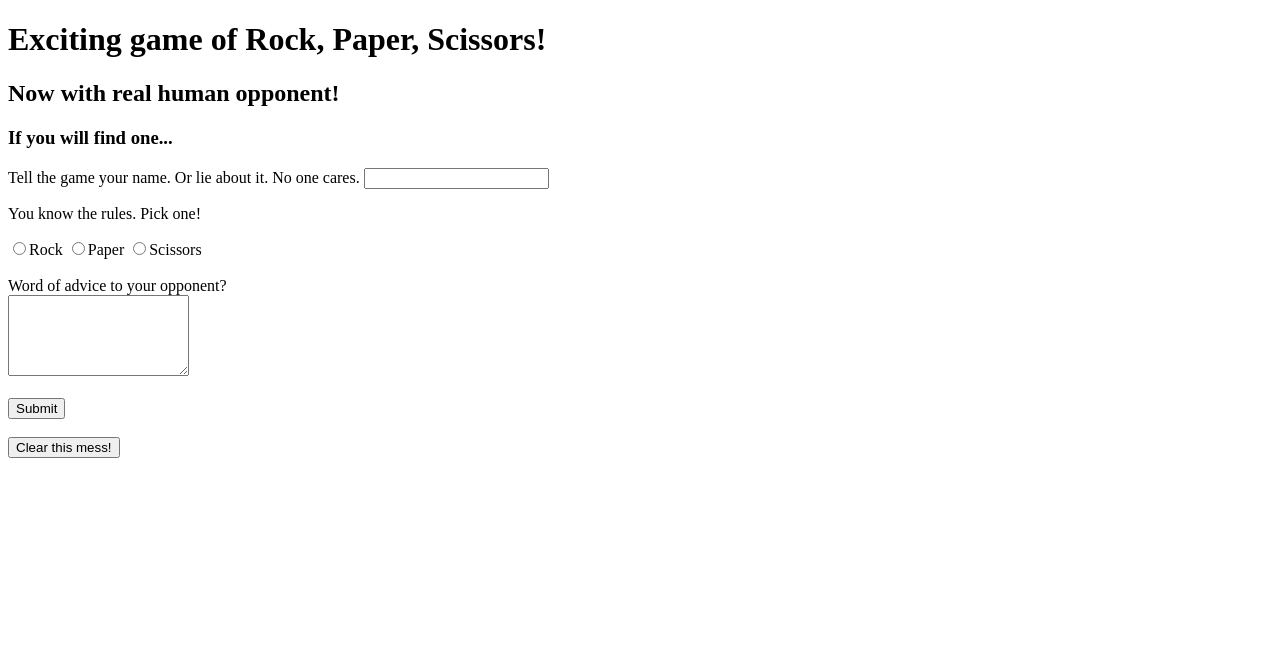
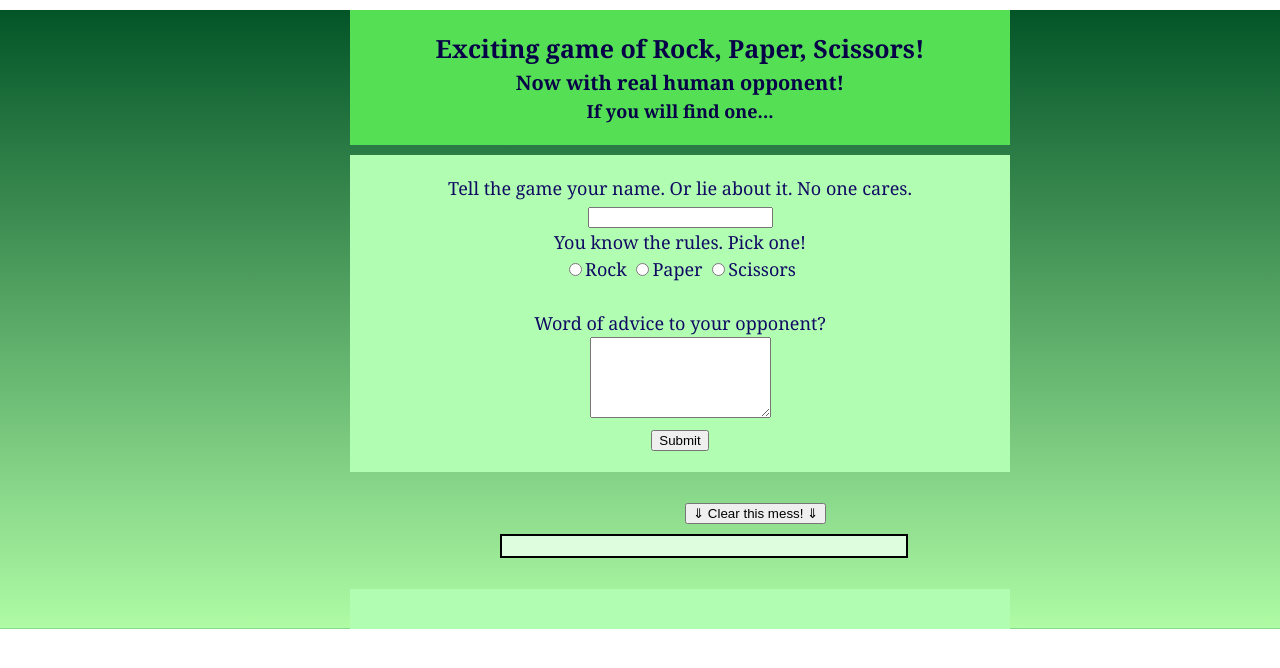
Before and after one commit to hannusja/RPS-Multiplayer, a plain HTML site: page index.html in a window 1280 px wide. Drawn offline with nearby package versions, Linux system fonts and the light colour scheme; no server answers.

Commit message:
Just added some styles

```diff
--- /dev/null
+++ b/assets/reset.css
@@ -0,0 +1,48 @@
+/* http://meyerweb.com/eric/tools/css/reset/
+   v2.0 | 20110126
+   License: none (public domain)
+*/
+
+html, body, div, span, applet, object, iframe,
+h1, h2, h3, h4, h5, h6, p, blockquote, pre,
+a, abbr, acronym, address, big, cite, code,
+del, dfn, em, img, ins, kbd, q, s, samp,
+small, strike, strong, sub, sup, tt, var,
+b, u, i, center,
+dl, dt, dd, ol, ul, li,
+fieldset, form, label, legend,
+table, caption, tbody, tfoot, thead, tr, th, td,
+article, aside, canvas, details, embed,
+figure, figcaption, footer, header, hgroup,
+menu, nav, output, ruby, section, summary,
+time, mark, audio, video {
+	margin: 0;
+	padding: 0;
+	border: 0;
+	font-size: 100%;
+	font: inherit;
+	vertical-align: baseline;
+}
+/* HTML5 display-role reset for older browsers */
+article, aside, details, figcaption, figure,
+footer, header, hgroup, menu, nav, section {
+	display: block;
+}
+body {
+	line-height: 1;
+}
+ol, ul {
+	list-style: none;
+}
+blockquote, q {
+	quotes: none;
+}
+blockquote:before, blockquote:after,
+q:before, q:after {
+	content: '';
+	content: none;
+}
+table {
+	border-collapse: collapse;
+	border-spacing: 0;
+}
--- /dev/null
+++ b/assets/style.css
@@ -0,0 +1,64 @@
+#headers {
+    text-align: center;
+    margin: 10px 10px 10px 350px;
+    width: 50%;
+    background-color: rgb(85, 223, 85);
+    padding: 20px 10px 20px 10px;
+    font-family: 'Georgia', Times, serif;
+    font-weight: bold;
+    line-height: 1.5;
+    color: rgb(7, 2, 71);
+}
+h1 {
+    font-size: 25px;
+}
+h2 {
+    font-size: 20px;
+}
+h3 {
+    font-size: 18px;
+}
+#userinputpart {
+    text-align: center;
+    margin: 10px 10px 10px 350px;
+    width: 50%;
+    background-color: rgb(177, 253, 177);
+    padding: 20px 10px 20px 10px;
+    font-family: 'Georgia', Times, serif;
+    line-height: 1.5;
+    color: rgb(17, 11, 99);
+    font-size: 18px;
+}
+#clearmessage {
+    margin: 5px 5px 5px 685px;
+}
+#messageboard {
+    text-align: center;
+    margin: 5px 5px 5px 500px;
+    width: 30%;
+    background-color: rgb(222, 252, 222);
+    padding: 10px 10px 10px 10px;
+    font-family: 'Georgia', Times, serif;
+    line-height: 1.5;
+    color: rgb(17, 11, 99);
+    font-size: 14px;
+    border: 2px solid black;
+}
+#gamestats {
+    text-align: center;
+    margin: 10px 10px 10px 350px;
+    width: 50%;
+    background-color: rgb(177, 253, 177);
+    padding: 20px 10px 20px 10px;
+    font-family: 'Georgia', Times, serif;
+    line-height: 1.5;
+    color: rgb(17, 11, 99);
+    font-size: 18px;
+}
+.jumbotron {
+    background-color: #007535;
+    background-image: linear-gradient(rgb(3, 85, 40), rgb(175, 252, 165));
+    background-repeat: no-repeat;
+    background-size: cover;
+    background-position: center;
+}
--- a/index.html
+++ b/index.html
@@ -5,12 +5,17 @@
     <meta name="viewport" content="width=device-width, initial-scale=1.0">
     <meta http-equiv="X-UA-Compatible" content="ie=edge">
     <title>Rock, Paper, Scissors!</title>
+    <link rel="stylesheet" type="text/css" href="assets/reset.css">
+    <link rel="stylesheet" type="text/css" href="assets/style.css">
     <script src="https://www.gstatic.com/firebasejs/6.0.4/firebase.js"></script>
 </head>
 <body>
-    <h1>Exciting game of Rock, Paper, Scissors!</h1>
-    <h2>Now with real human opponent!</h2>
-    <h3>If you will find one...</h3>
+<div class="jumbotron">
+    <div id="headers">
+        <h1>Exciting game of Rock, Paper, Scissors!</h1>
+        <h2>Now with real human opponent!</h2>
+        <h3>If you will find one...</h3>
+    </div>
     <div id="userinputpart">
         <label for="name-input">Tell the game your name. Or lie about it. No one cares.</label>
         <input class="form-control" id="name-input" type="text">
@@ -23,13 +28,13 @@
         <label for="comment-input">Word of advice to your opponent?</label>
         <br>
         <textarea class="form-control" id="comment-input" rows="5"></textarea>
-        <br> <br>
+        <br>
         <button id="click-button" type="submit">Submit</button>
     </div>
     <br>
+    <button id="clearmessage" type="submit">&dArr; Clear this mess! &dArr;</button>
     <div id="messageboard">
     </div>
-    <button id="clearmessage" type="submit">Clear this mess!</button>
     <br>
     <div id="gamestats">
         <p id="yourWins"></p>
@@ -39,6 +44,6 @@
 
     <script src="https://cdnjs.cloudflare.com/ajax/libs/jquery/3.2.1/jquery.min.js"></script>
     <script src="assets/app.js"></script>
-
+</div>
 </body>
 </html>
```
